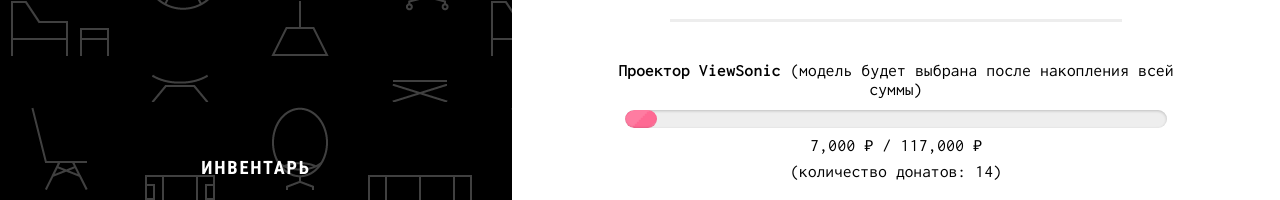
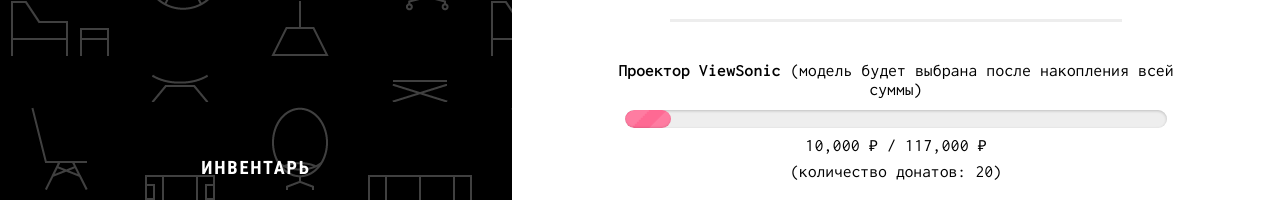
Before and after one commit to makecs50/cs138x, a Jekyll site: the page built from inventory.md, in a window 1280 px wide and 1191 px high. Shown: the part 991-1191 px from the top of the window. Built offline with Jekyll 4.4.1, drawn with Linux system fonts in a browser that asks for light colours.

Commit message:
6 donations

```diff
--- a/inventory.md
+++ b/inventory.md
@@ -25,10 +25,10 @@ layout: default-primary
         <div class="label-bottom-center"><span>Проектор ViewSonic</span> (модель будет выбрана после накопления всей суммы)</div>
 
       <div class="progress">
-        <div class="cssProgress-bar cssProgress-accumulating cssProgress-stripes cssProgress-active" data-accumulated="7000" style="width: 0;"></div>
+        <div class="cssProgress-bar cssProgress-accumulating cssProgress-stripes cssProgress-active" data-accumulated="10000" style="width: 0;"></div>
       </div>
       <div class="cssProgress-label2 cssProgress-label2-center">0 ₽ / 117,000 ₽</div>
-      <div class="label-bottom-center" style="font-size: 1.5rem">(количество донатов: 14)</div>
+      <div class="label-bottom-center" style="font-size: 1.5rem">(количество донатов: 20)</div>
     </div>
   </div>
 </section>
```
